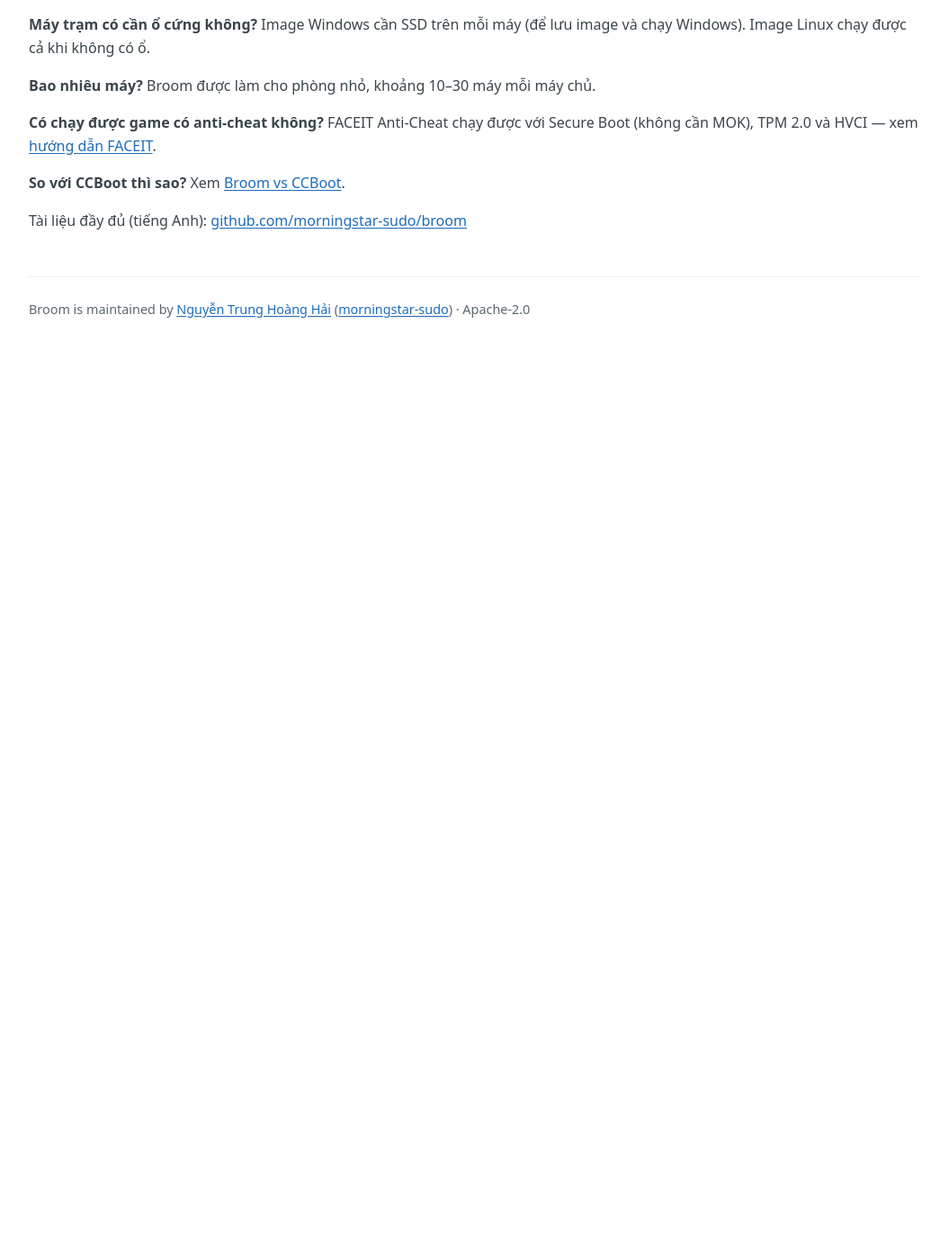
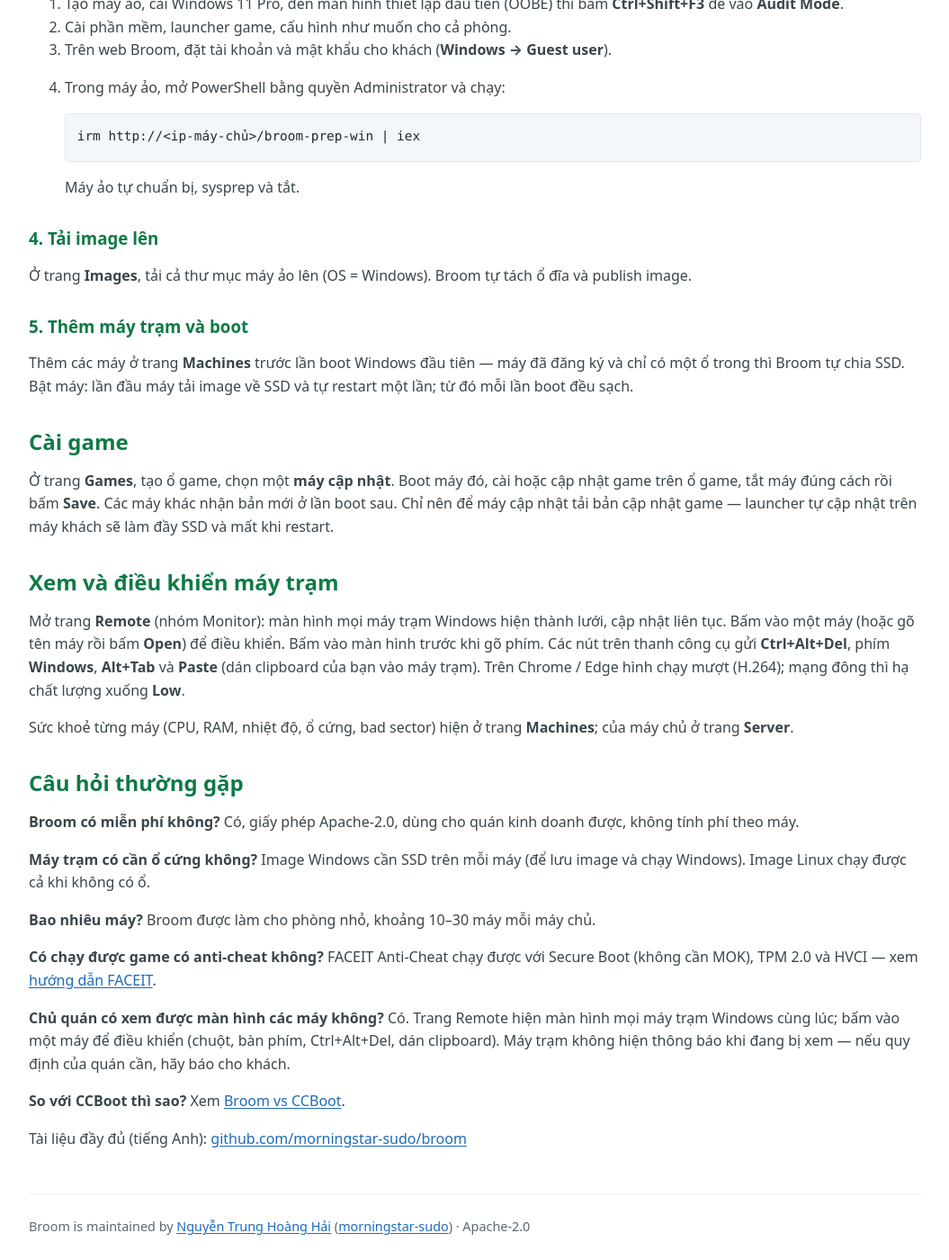
Before and after one commit to morningstar-sudo/broom, a Jekyll site: the page built from docs/bootrom-quan-net.md, in a window 1280 px wide and 1400 px high, scrolled down 3055 px. Shown: the whole window at 90% size, without its empty margins (112-1167 px from the left). Built offline with Jekyll 4.4.1, drawn with Linux system fonts in a browser that asks for light colours; before the commit the page ends 3442 px from its top, so only the background shows below that; some of the changed text lies outside the part shown.

Commit message:
feat: enhance remote control features and health monitoring in web admin

```diff
--- a/docs/_layouts/default.html
+++ b/docs/_layouts/default.html
@@ -44,6 +44,7 @@
   "image": "{{ site.url }}/images/broom.png",
   "screenshot": [
     "{{ site.url }}/images/client-games-disk.png",
+    "{{ site.url }}/images/remote-control.png",
     "{{ site.url }}/images/faceit-anticheat.png"
   ],
   "applicationCategory": "UtilitiesApplication",
--- a/docs/bootrom-quan-net.md
+++ b/docs/bootrom-quan-net.md
@@ -13,6 +13,8 @@
     a: Broom được làm cho phòng nhỏ, khoảng 10–30 máy mỗi máy chủ.
   - q: Có chạy được game có anti-cheat không?
     a: FACEIT Anti-Cheat chạy được với Secure Boot (không cần MOK), TPM 2.0 và HVCI — xem [hướng dẫn FACEIT](faceit-diskless.html).
+  - q: Chủ quán có xem được màn hình các máy không?
+    a: Có. Trang Remote hiện màn hình mọi máy trạm Windows cùng lúc; bấm vào một máy để điều khiển (chuột, bàn phím, Ctrl+Alt+Del, dán clipboard). Máy trạm không hiện thông báo khi đang bị xem — nếu quy định của quán cần, hãy báo cho khách.
   - q: So với CCBoot thì sao?
     a: Xem [Broom vs CCBoot](broom-vs-ccboot.html).
 ---
@@ -37,9 +39,16 @@
   Save, cả phòng có bản mới ở lần boot sau; máy đang chơi vẫn dùng bản cũ đến khi restart.
 - **Bật Secure Boot không cần MOK** — cả chuỗi boot mạng đã được ký sẵn, không phải enroll khoá trên từng máy.
   Secure Boot, TPM 2.0, HVCI đều bật nên **chạy được FACEIT Anti-Cheat** ([chi tiết](faceit-diskless.md)).
+- **Xem và điều khiển máy trạm ngay trên web** — một màn hình chung hiện trực tiếp màn hình của mọi máy; bấm vào một
+  máy để dùng chuột, bàn phím như ngồi tại chỗ, kể cả khi khách đang chơi game toàn màn hình. Không cần cài VNC, máy
+  trạm không mở cổng nào.
+- **Theo dõi sức khoẻ máy** — CPU, RAM, nhiệt độ, tình trạng ổ cứng (SMART, bad sector) của từng máy trạm và của máy
+  chủ, báo đỏ khi ổ sắp hỏng hoặc máy quá nóng.
 - **Snapshot / rollback image** tức thì, **chia nhóm máy** (mỗi nhóm một menu boot, image, ổ game riêng),
   **Wake-on-LAN** và xem trạng thái máy trên web.
 - **Miễn phí, mã nguồn mở** (Apache-2.0) — không tính phí theo số máy, dùng cho quán kinh doanh được.
+
+![Trang Remote của Broom: điều khiển một máy trạm Windows 11 ngay trên trình duyệt](images/remote-control.webp){: width="1241" height="691"}
 
 ## Cần chuẩn bị
 
@@ -99,6 +108,15 @@
 tắt máy đúng cách rồi bấm **Save**. Các máy khác nhận bản mới ở lần boot sau. Chỉ nên để máy cập nhật tải bản cập
 nhật game — launcher tự cập nhật trên máy khách sẽ làm đầy SSD và mất khi restart.
 
+## Xem và điều khiển máy trạm
+
+Mở trang **Remote** (nhóm Monitor): màn hình mọi máy trạm Windows hiện thành lưới, cập nhật liên tục. Bấm vào một máy
+(hoặc gõ tên máy rồi bấm **Open**) để điều khiển. Bấm vào màn hình trước khi gõ phím. Các nút trên thanh công cụ gửi
+**Ctrl+Alt+Del**, phím **Windows**, **Alt+Tab** và **Paste** (dán clipboard của bạn vào máy trạm). Trên Chrome / Edge
+hình chạy mượt (H.264); mạng đông thì hạ chất lượng xuống **Low**.
+
+Sức khoẻ từng máy (CPU, RAM, nhiệt độ, ổ cứng, bad sector) hiện ở trang **Machines**; của máy chủ ở trang **Server**.
+
 ## Câu hỏi thường gặp
 
 {% for item in page.faq %}
```
Also changed, not shown: other parts of docs/bootrom-quan-net.md (+1 -1 lines), docs/broom-vs-ccboot.md (+6 -1 lines), docs/index.md (+7 -1 lines), docs/windows-11-diskless-boot.md (+5 -1 lines), mgmt/static/app.js (+7 -3 lines), mgmt/static/page-remote.html (+7 -2 lines), README.md, docs/images/remote-control.png (added), docs/images/remote-control.webp (added), 2 other files.
